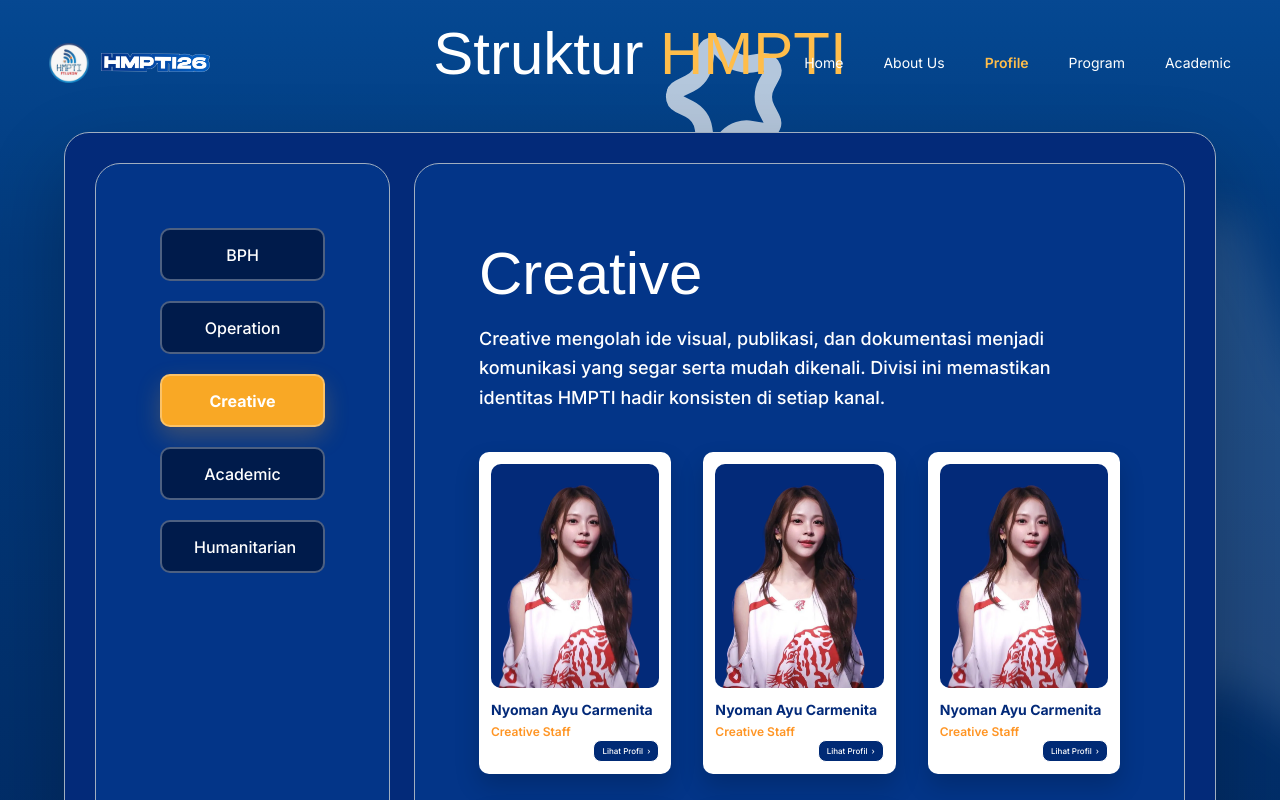
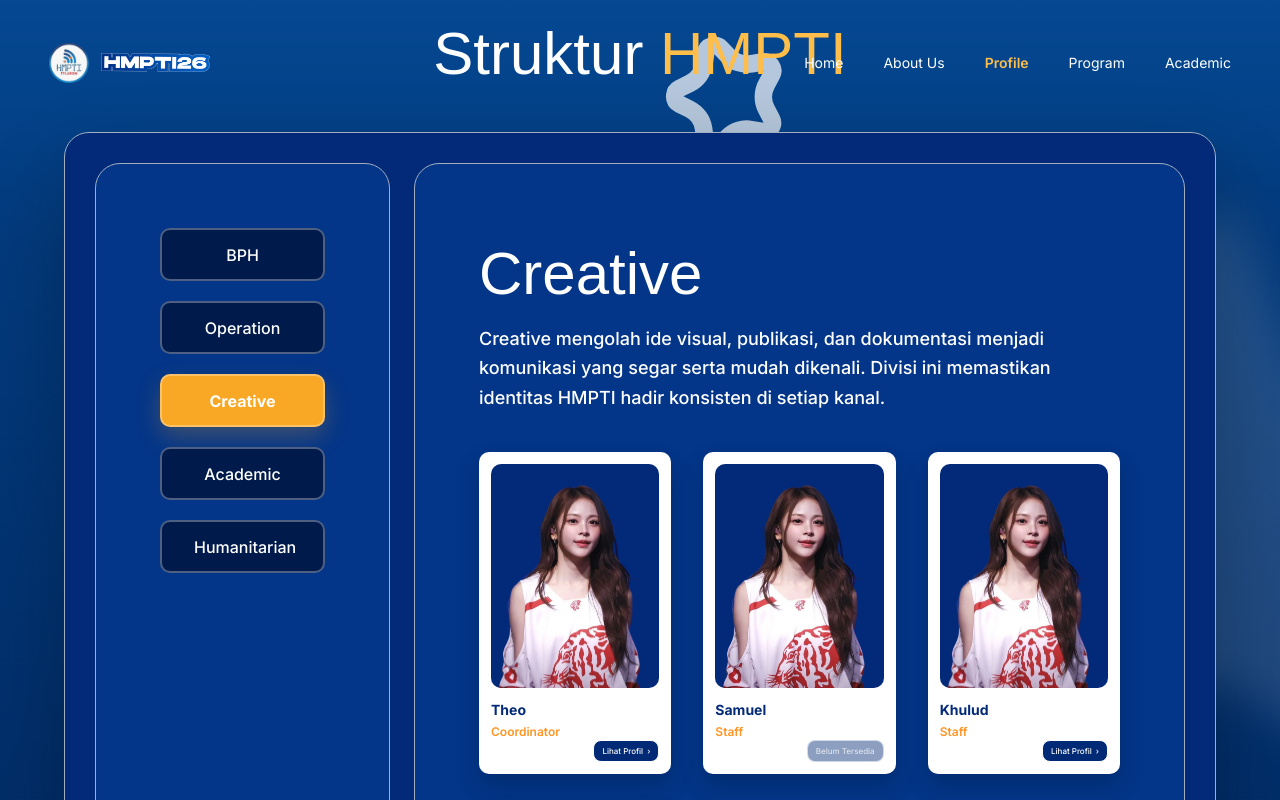
Before and after one commit to 1badakair/website-hmpti, a Next.js app: page /profile in a window 1280 px wide. Both pictures are taken after a click on the button "Creative". Shown: the part 877-1677 px from the top of the page. Built offline with nearby package versions, Linux system fonts and the light colour scheme; a web font is replaced by a local one.

Commit message:
feat: update profile member links

```diff
--- a/components/sections/profile/ProfileMemberCard.tsx
+++ b/components/sections/profile/ProfileMemberCard.tsx
@@ -2,7 +2,9 @@ import Image from "next/image"
 import type { ProfileMember } from "@/types"
 
 type ProfileMemberCardProps = {
-  member: ProfileMember
+  member: ProfileMember & {
+    profileUrl?: string
+  }
 }
 
 export function ProfileMemberCard({ member }: ProfileMemberCardProps) {
@@ -23,13 +25,21 @@ export function ProfileMemberCard({ member }: ProfileMemberCardProps) {
       <p className="mt-1 max-w-[140px] font-[family-name:var(--font-inter)] text-xs font-semibold text-[#ff9524]">
         {member.role}
       </p>
-      <button
-        className="absolute bottom-3 right-3 inline-flex h-[22px] items-center gap-1 rounded-[8px] border border-white bg-[#002a75] px-2 font-[family-name:var(--font-inter)] text-[8px] font-medium text-white"
-        type="button"
-      >
-        Lihat Profil
-        <span aria-hidden="true">›</span>
-      </button>
+      {member.profileUrl ? (
+        <a
+          className="absolute bottom-3 right-3 inline-flex h-[22px] items-center gap-1 rounded-[8px] border border-white bg-[#002a75] px-2 font-[family-name:var(--font-inter)] text-[8px] font-medium text-white"
+          href={member.profileUrl}
+          rel="noopener noreferrer"
+          target="_blank"
+        >
+          Lihat Profil
+          <span aria-hidden="true">›</span>
+        </a>
+      ) : (
+        <span className="absolute bottom-3 right-3 inline-flex h-[22px] items-center rounded-[8px] border border-white/60 bg-[#002a75]/45 px-2 font-[family-name:var(--font-inter)] text-[8px] font-medium text-white/70">
+          Belum Tersedia
+        </span>
+      )}
     </article>
   )
 }
--- a/data/profile.ts
+++ b/data/profile.ts
@@ -2,49 +2,173 @@ import type { Department, ProfileDepartment, ProfileMember } from "@/types"
 
 const memberImage = "/figma/profile-member.png"
 
-const bphMembers: ProfileMember[] = [
+type ProfileMemberWithUrl = ProfileMember & {
+  profileUrl?: string
+}
+
+const bphMembers: ProfileMemberWithUrl[] = [
   {
     id: "bph-1",
-    name: "Nyoman Ayu Carmenita",
-    role: "Chairman HMPTI",
+    name: "Xavier",
+    role: "Ketua",
+    image: memberImage,
+    profileUrl: "https://xavierwijayahere.vercel.app/",
+  },
+  {
+    id: "bph-2",
+    name: "Berlian",
+    role: "Sekretaris I",
+    image: memberImage,
+    profileUrl: "https://linktr.ee/berlianrzn?utm_source=qr_code",
+  },
+  {
+    id: "bph-3",
+    name: "Jeremy",
+    role: "Sekretaris II",
+    image: memberImage,
+    profileUrl: "https://portfolio-jeremy-trystan-amber.vercel.app/",
+  },
+  {
+    id: "bph-4",
+    name: "Audel",
+    role: "Bendahara I",
+    image: memberImage,
+    profileUrl: "https://linktr.ee/audeliatjh",
+  },
+  {
+    id: "bph-5",
+    name: "Wynona",
+    role: "Bendahara II",
+    image: memberImage,
+    profileUrl: "https://linktr.ee/wynona?utm_source=qr_code",
+  },
+]
+
+const operationMembers: ProfileMemberWithUrl[] = [
+  {
+    id: "operation-1",
+    name: "Adit",
+    role: "Coordinator",
+    image: memberImage,
+    profileUrl: "https://linktr.ee/twahyuaditya",
+  },
+  {
+    id: "operation-2",
+    name: "Yohanes",
+    role: "Staff",
+    image: memberImage,
+    profileUrl: "https://yohaneswp.vercel.app/",
+  },
+  {
+    id: "operation-3",
+    name: "Yosua",
+    role: "Staff",
+    image: memberImage,
+    profileUrl: "https://linktr.ee/672024016?utm_source=qr_code",
+  },
+  {
+    id: "operation-4",
+    name: "Dhika",
+    role: "Staff",
+    image: memberImage,
+    profileUrl: "https://linktr.ee/dhikaprimanda",
+  },
+]
+
+const creativeMembers: ProfileMemberWithUrl[] = [
+  {
+    id: "creative-1",
+    name: "Theo",
+    role: "Coordinator",
+    image: memberImage,
+    profileUrl: "https://www.instagram.com/aratakitheo/",
+  },
+  {
+    id: "creative-2",
+    name: "Samuel",
+    role: "Staff",
     image: memberImage,
   },
   {
-    id: "bph-2",
-    name: "Nyoman Ayu Carmenita",
-    role: "Vice Chairman",
+    id: "creative-3",
+    name: "Khulud",
+    role: "Staff",
     image: memberImage,
+    profileUrl:
+      "https://linktr.ee/Khulud_zlyn?utm_source=linktree_profile_share&ltsid=26bf897c-82c8-4d13-b420-c2ad84feee7f",
   },
   {
-    id: "bph-3",
-    name: "Nyoman Ayu Carmenita",
-    role: "Secretary",
-    image: memberImage,
-  },
-  {
-    id: "bph-4",
-    name: "Nyoman Ayu Carmenita",
-    role: "Treasurer",
-    image: memberImage,
-  },
-  {
-    id: "bph-5",
-    name: "Nyoman Ayu Carmenita",
-    role: "Coordinator",
+    id: "creative-4",
+    name: "Agri",
+    role: "Staff",
     image: memberImage,
   },
 ]
 
-function makeMembers(prefix: string, role: string): ProfileMember[] {
-  return Array.from({ length: 5 }, (_, index) => ({
-    id: `${prefix}-${index + 1}`,
-    name: "Nyoman Ayu Carmenita",
-    role,
+const academicMembers: ProfileMemberWithUrl[] = [
+  {
+    id: "academic-1",
+    name: "Matheo",
+    role: "Coordinator",
     image: memberImage,
-  }))
-}
+    profileUrl: "https://linktr.ee/matheoamarya?utm_source=qr_code",
+  },
+  {
+    id: "academic-2",
+    name: "Zia",
+    role: "Staff",
+    image: memberImage,
+    profileUrl: "https://linktr.ee/fahzya",
+  },
+  {
+    id: "academic-3",
+    name: "John",
+    role: "Staff",
+    image: memberImage,
+    profileUrl: "https://linktr.ee/johnmsp",
+  },
+  {
+    id: "academic-4",
+    name: "Widhi",
+    role: "Staff",
+    image: memberImage,
+    profileUrl:
+      "https://www.linkedin.com/in/widhi-kristianto-0816a2358?utm_source=share&utm_campaign=share_via&utm_content=profile&u",
+  },
+]
 
-export const profileDepartments: ProfileDepartment[] = [
+const humanitarianMembers: ProfileMemberWithUrl[] = [
+  {
+    id: "humanitarian-1",
+    name: "Trista",
+    role: "Coordinator",
+    image: memberImage,
+    profileUrl: "https://linktr.ee/candrarinitrista?utm_source=qr_code",
+  },
+  {
+    id: "humanitarian-2",
+    name: "Cesa",
+    role: "Staff",
+    image: memberImage,
+    profileUrl: "https://linktr.ee/cesacaa?utm_source=qr_code",
+  },
+  {
+    id: "humanitarian-3",
+    name: "Talita",
+    role: "Staff",
+    image: memberImage,
+  },
+  {
+    id: "humanitarian-4",
+    name: "Imam",
+    role: "Staff",
+    image: memberImage,
+    profileUrl:
+      "https://www.linkedin.com/in/imamadiwicaksana?utm_source=share_via&utm_content=profile&utm_medium=member_android",
+  },
+]
+
+export const profileDepartments = [
   {
     id: "bph",
     name: "BPH",
@@ -57,30 +181,30 @@ export const profileDepartments: ProfileDepartment[] = [
     name: "Operation",
     description:
       "Operation menjaga ritme pelaksanaan program kerja HMPTI agar berjalan rapi, terukur, dan tepat sasaran. Divisi ini mengawal kebutuhan teknis kegiatan dari perencanaan sampai evaluasi.",
-    members: makeMembers("operation", "Operation Staff"),
+    members: operationMembers,
   },
   {
     id: "creative",
     name: "Creative",
     description:
       "Creative mengolah ide visual, publikasi, dan dokumentasi menjadi komunikasi yang segar serta mudah dikenali. Divisi ini memastikan identitas HMPTI hadir konsisten di setiap kanal.",
-    members: makeMembers("creative", "Creative Staff"),
+    members: creativeMembers,
   },
   {
     id: "academic",
     name: "Academic",
     description:
       "Academic berfokus pada pengembangan atmosfer belajar, informasi lomba, seminar, dan peluang akademik. Divisi ini menjadi jembatan mahasiswa untuk bertumbuh secara intelektual.",
-    members: makeMembers("academic", "Academic Staff"),
+    members: academicMembers,
   },
   {
     id: "humanitarian",
     name: "Humanitarian",
     description:
       "Humanitarian membangun kepedulian sosial dan solidaritas mahasiswa melalui kegiatan yang berdampak. Divisi ini menjaga HMPTI tetap dekat dengan kebutuhan manusia dan komunitas.",
-    members: makeMembers("humanitarian", "Humanitarian Staff"),
+    members: humanitarianMembers,
   },
-]
+] satisfies ProfileDepartment[]
 
 export const organizationStructure = profileDepartments[0].members
 
```
